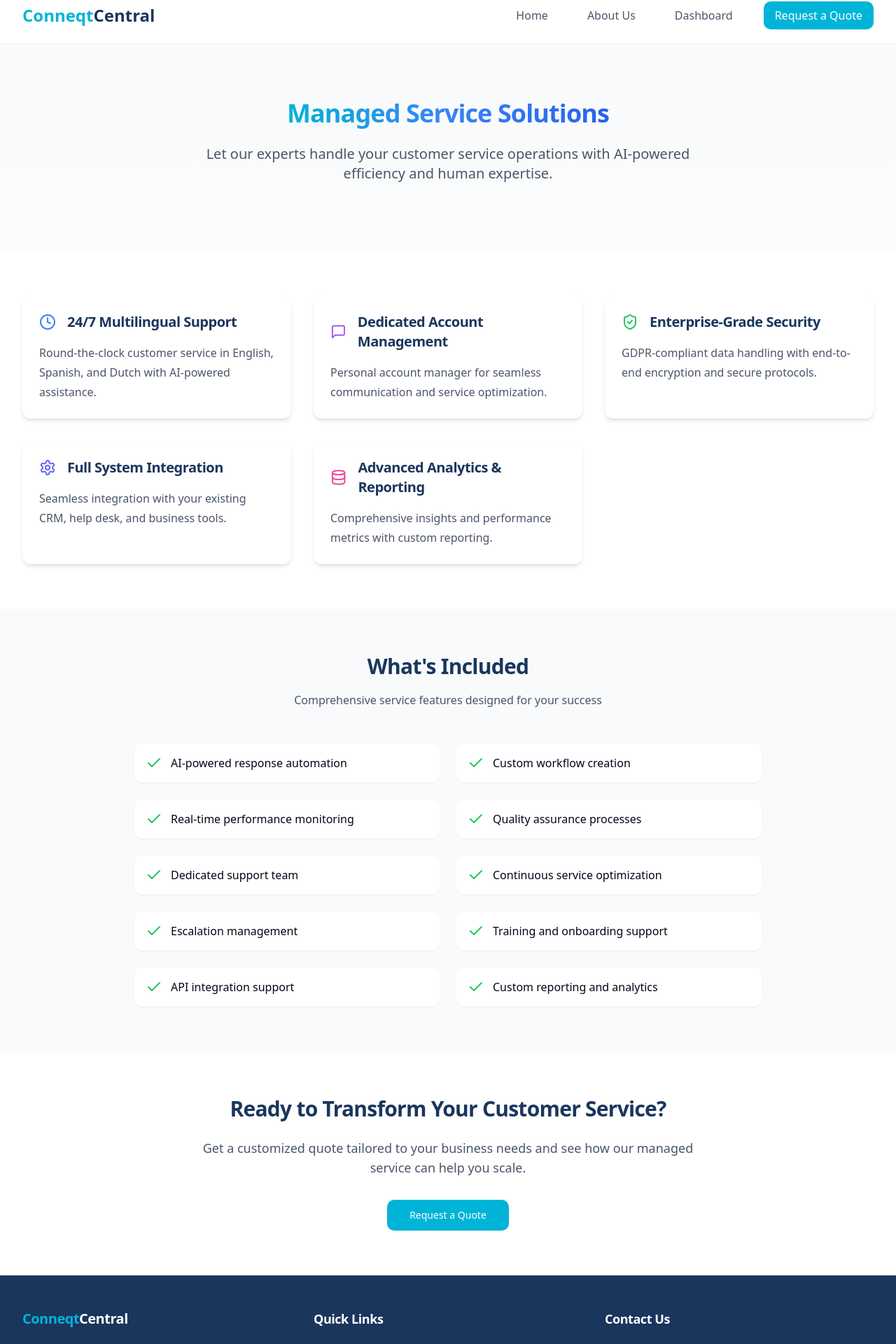
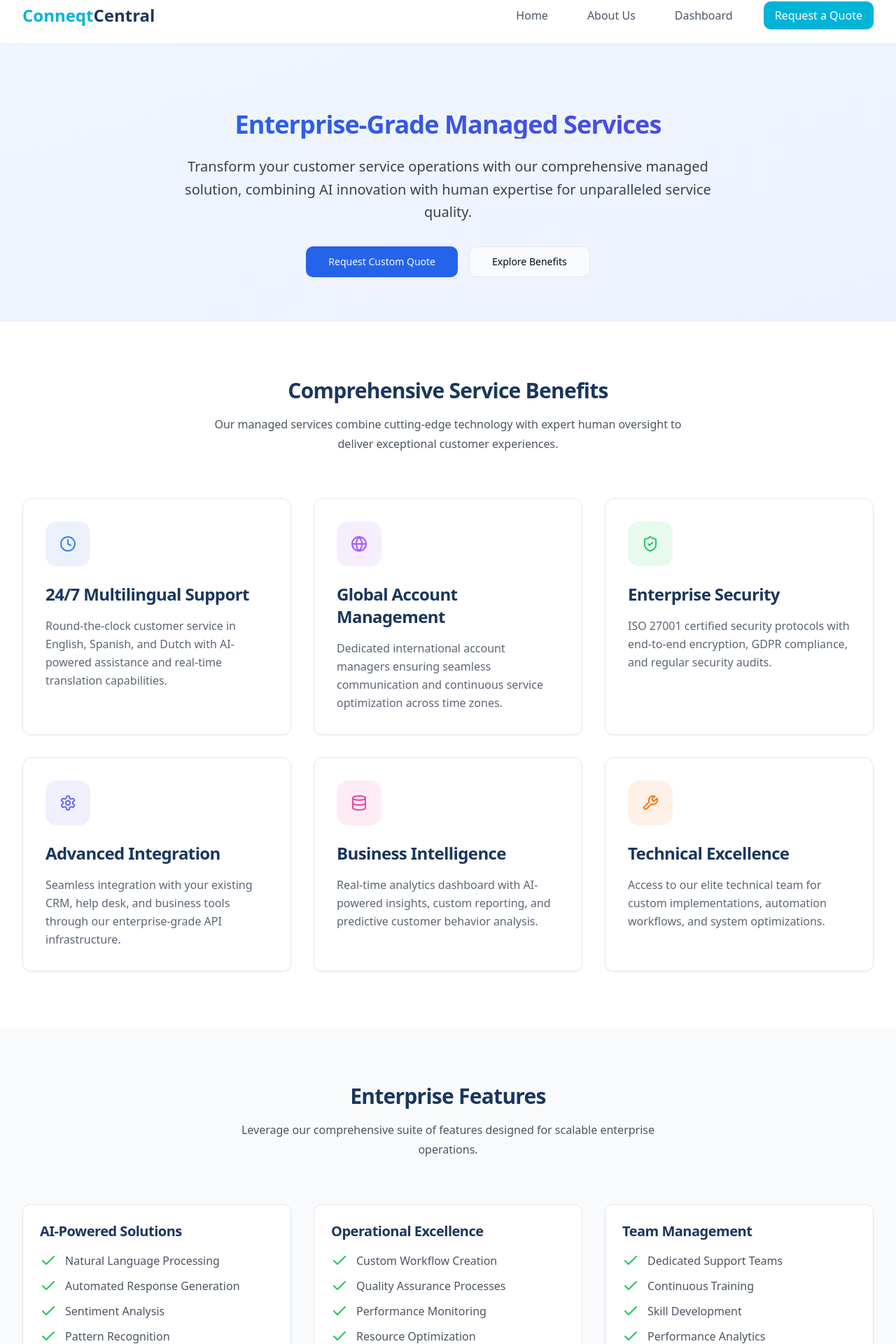
Before and after one commit to LeeSpain/conneqt-ai-guardian-central, a React (Vite) app: page /managed-services in a window 1280 px wide. Shown: the part 18-1938 px from the top of the page at 70% size. Built offline with nearby package versions, Linux system fonts and the light colour scheme.

Commit message:
Refactor: Improve Managed Services page
Improve the Managed Services page with a more professional design and layout.

```diff
--- a/src/pages/ManagedServices.tsx
+++ b/src/pages/ManagedServices.tsx
@@ -1,10 +1,12 @@
 
-import { Check, ShieldCheck, Clock, Settings, MessageSquare, Database } from 'lucide-react';
+import { Check, ShieldCheck, Clock, Settings, MessageSquare, Database, Globe, Wrench, Users } from 'lucide-react';
 import { Link } from 'react-router-dom';
 import Navbar from '@/components/Navbar';
 import Footer from '@/components/Footer';
 import useScrollToTop from '@/hooks/useScrollToTop';
 import { Button } from '@/components/ui/button';
+import { Card, CardContent } from '@/components/ui/card';
+import ServiceCard from '@/components/ServiceCard';
 
 const ManagedServices = () => {
   useScrollToTop();
@@ -12,42 +14,70 @@ const ManagedServices = () => {
   const benefits = [
     {
       title: "24/7 Multilingual Support",
-      description: "Round-the-clock customer service in English, Spanish, and Dutch with AI-powered assistance.",
-      icon: <Clock className="w-6 h-6 text-blue-500" />
+      description: "Round-the-clock customer service in English, Spanish, and Dutch with AI-powered assistance and real-time translation capabilities.",
+      icon: <Clock className="w-6 h-6 text-blue-500" />,
+      color: "bg-blue-500"
     },
     {
-      title: "Dedicated Account Management",
-      description: "Personal account manager for seamless communication and service optimization.",
-      icon: <MessageSquare className="w-6 h-6 text-purple-500" />
+      title: "Global Account Management",
+      description: "Dedicated international account managers ensuring seamless communication and continuous service optimization across time zones.",
+      icon: <Globe className="w-6 h-6 text-purple-500" />,
+      color: "bg-purple-500"
     },
     {
-      title: "Enterprise-Grade Security",
-      description: "GDPR-compliant data handling with end-to-end encryption and secure protocols.",
-      icon: <ShieldCheck className="w-6 h-6 text-green-500" />
+      title: "Enterprise Security",
+      description: "ISO 27001 certified security protocols with end-to-end encryption, GDPR compliance, and regular security audits.",
+      icon: <ShieldCheck className="w-6 h-6 text-green-500" />,
+      color: "bg-green-500"
     },
     {
-      title: "Full System Integration",
-      description: "Seamless integration with your existing CRM, help desk, and business tools.",
-      icon: <Settings className="w-6 h-6 text-indigo-500" />
+      title: "Advanced Integration",
+      description: "Seamless integration with your existing CRM, help desk, and business tools through our enterprise-grade API infrastructure.",
+      icon: <Settings className="w-6 h-6 text-indigo-500" />,
+      color: "bg-indigo-500"
     },
     {
-      title: "Advanced Analytics & Reporting",
-      description: "Comprehensive insights and performance metrics with custom reporting.",
-      icon: <Database className="w-6 h-6 text-pink-500" />
+      title: "Business Intelligence",
+      description: "Real-time analytics dashboard with AI-powered insights, custom reporting, and predictive customer behavior analysis.",
+      icon: <Database className="w-6 h-6 text-pink-500" />,
+      color: "bg-pink-500"
+    },
+    {
+      title: "Technical Excellence",
+      description: "Access to our elite technical team for custom implementations, automation workflows, and system optimizations.",
+      icon: <Wrench className="w-6 h-6 text-orange-500" />,
+      color: "bg-orange-500"
     }
   ];
 
   const features = [
-    "AI-powered response automation",
-    "Custom workflow creation",
-    "Real-time performance monitoring",
-    "Quality assurance processes",
-    "Dedicated support team",
-    "Continuous service optimization",
-    "Escalation management",
-    "Training and onboarding support",
-    "API integration support",
-    "Custom reporting and analytics"
+    {
+      title: "AI-Powered Solutions",
+      items: [
+        "Natural Language Processing",
+        "Automated Response Generation",
+        "Sentiment Analysis",
+        "Pattern Recognition"
+      ]
+    },
+    {
+      title: "Operational Excellence",
+      items: [
+        "Custom Workflow Creation",
+        "Quality Assurance Processes",
+        "Performance Monitoring",
+        "Resource Optimization"
+      ]
+    },
+    {
+      title: "Team Management",
+      items: [
+        "Dedicated Support Teams",
+        "Continuous Training",
+        "Skill Development",
+        "Performance Analytics"
+      ]
+    }
   ];
 
   return (
@@ -55,68 +85,106 @@ const ManagedServices = () => {
       <Navbar />
       <div className="min-h-screen bg-gradient-to-b from-gray-50 via-white to-gray-50">
         {/* Hero Section */}
-        <section className="pt-20 pb-16">
+        <section className="pt-24 pb-16 bg-gradient-to-br from-blue-50 to-indigo-50">
           <div className="max-w-7xl mx-auto px-4 sm:px-6 lg:px-8">
             <div className="text-center max-w-3xl mx-auto">
-              <h1 className="text-4xl font-bold mb-6">
-                <span className="bg-gradient-to-r from-conneqt-blue via-blue-500 to-blue-600 bg-clip-text text-transparent">
-                  Managed Service Solutions
-                </span>
+              <h1 className="text-4xl font-bold mb-6 bg-clip-text text-transparent bg-gradient-to-r from-blue-600 to-indigo-600">
+                Enterprise-Grade Managed Services
               </h1>
-              <p className="text-xl text-conneqt-slate mb-8">
-                Let our experts handle your customer service operations with AI-powered efficiency and human expertise.
+              <p className="text-xl text-gray-700 mb-8 leading-relaxed">
+                Transform your customer service operations with our comprehensive managed solution,
+                combining AI innovation with human expertise for unparalleled service quality.
               </p>
+              <div className="flex justify-center gap-4">
+                <Link to="/quote">
+                  <Button size="lg" className="bg-blue-600 hover:bg-blue-700">
+                    Request Custom Quote
+                  </Button>
+                </Link>
+                <a href="#benefits">
+                  <Button variant="outline" size="lg">
+                    Explore Benefits
+                  </Button>
+                </a>
+              </div>
             </div>
           </div>
         </section>
 
         {/* Benefits Grid */}
-        <section className="py-16 bg-white">
+        <section id="benefits" className="py-20 bg-white">
           <div className="max-w-7xl mx-auto px-4 sm:px-6 lg:px-8">
+            <div className="text-center mb-16">
+              <h2 className="text-3xl font-bold mb-4">Comprehensive Service Benefits</h2>
+              <p className="text-gray-600 max-w-2xl mx-auto">
+                Our managed services combine cutting-edge technology with expert human oversight
+                to deliver exceptional customer experiences.
+              </p>
+            </div>
             <div className="grid md:grid-cols-2 lg:grid-cols-3 gap-8">
-              {benefits.map((benefit) => (
-                <div key={benefit.title} className="bg-white p-6 rounded-xl shadow-md hover:shadow-lg transition-shadow">
-                  <div className="flex items-center gap-4 mb-4">
-                    {benefit.icon}
-                    <h3 className="text-xl font-semibold">{benefit.title}</h3>
-                  </div>
-                  <p className="text-conneqt-slate">{benefit.description}</p>
-                </div>
+              {benefits.map((benefit, index) => (
+                <ServiceCard
+                  key={benefit.title}
+                  title={benefit.title}
+                  description={benefit.description}
+                  icon={benefit.icon}
+                  color={benefit.color}
+                  delay={index * 100}
+                />
               ))}
             </div>
           </div>
         </section>
 
-        {/* Features List */}
-        <section className="py-16 bg-gray-50">
+        {/* Features Section */}
+        <section className="py-20 bg-gray-50">
           <div className="max-w-7xl mx-auto px-4 sm:px-6 lg:px-8">
-            <div className="text-center mb-12">
-              <h2 className="text-3xl font-bold mb-4">What's Included</h2>
-              <p className="text-conneqt-slate">Comprehensive service features designed for your success</p>
+            <div className="text-center mb-16">
+              <h2 className="text-3xl font-bold mb-4">Enterprise Features</h2>
+              <p className="text-gray-600 max-w-2xl mx-auto">
+                Leverage our comprehensive suite of features designed for scalable enterprise operations.
+              </p>
             </div>
-            <div className="grid md:grid-cols-2 gap-6 max-w-4xl mx-auto">
+            <div className="grid md:grid-cols-3 gap-8">
               {features.map((feature) => (
-                <div key={feature} className="flex items-center gap-3 bg-white p-4 rounded-lg shadow-sm">
-                  <Check className="text-green-500 flex-shrink-0" />
-                  <span>{feature}</span>
-                </div>
+                <Card key={feature.title} className="bg-white">
+                  <CardContent className="p-6">
+                    <h3 className="text-xl font-semibold mb-4">{feature.title}</h3>
+                    <ul className="space-y-3">
+                      {feature.items.map((item) => (
+                        <li key={item} className="flex items-center gap-3">
+                          <Check className="text-green-500 flex-shrink-0" />
+                          <span className="text-gray-600">{item}</span>
+                        </li>
+                      ))}
+                    </ul>
+                  </CardContent>
+                </Card>
               ))}
             </div>
           </div>
         </section>
 
         {/* CTA Section */}
-        <section className="py-16 bg-white">
-          <div className="max-w-3xl mx-auto text-center px-4 sm:px-6 lg:px-8">
+        <section className="py-20 bg-gradient-to-br from-blue-600 to-indigo-600 text-white">
+          <div className="max-w-4xl mx-auto text-center px-4 sm:px-6 lg:px-8">
             <h2 className="text-3xl font-bold mb-6">Ready to Transform Your Customer Service?</h2>
-            <p className="text-lg text-conneqt-slate mb-8">
-              Get a customized quote tailored to your business needs and see how our managed service can help you scale.
+            <p className="text-xl opacity-90 mb-8 max-w-2xl mx-auto">
+              Join leading enterprises who trust our managed services to deliver
+              exceptional customer experiences at scale.
             </p>
-            <Link to="/quote">
-              <Button size="lg" className="bg-conneqt-blue hover:bg-blue-600 text-white">
-                Request a Quote
-              </Button>
-            </Link>
+            <div className="flex justify-center gap-4">
+              <Link to="/quote">
+                <Button size="lg" variant="secondary" className="bg-white text-blue-600 hover:bg-gray-100">
+                  Get Started Today
+                </Button>
+              </Link>
+              <Link to="/about">
+                <Button size="lg" variant="outline" className="border-white text-white hover:bg-white/10">
+                  Learn More
+                </Button>
+              </Link>
+            </div>
           </div>
         </section>
       </div>
```
